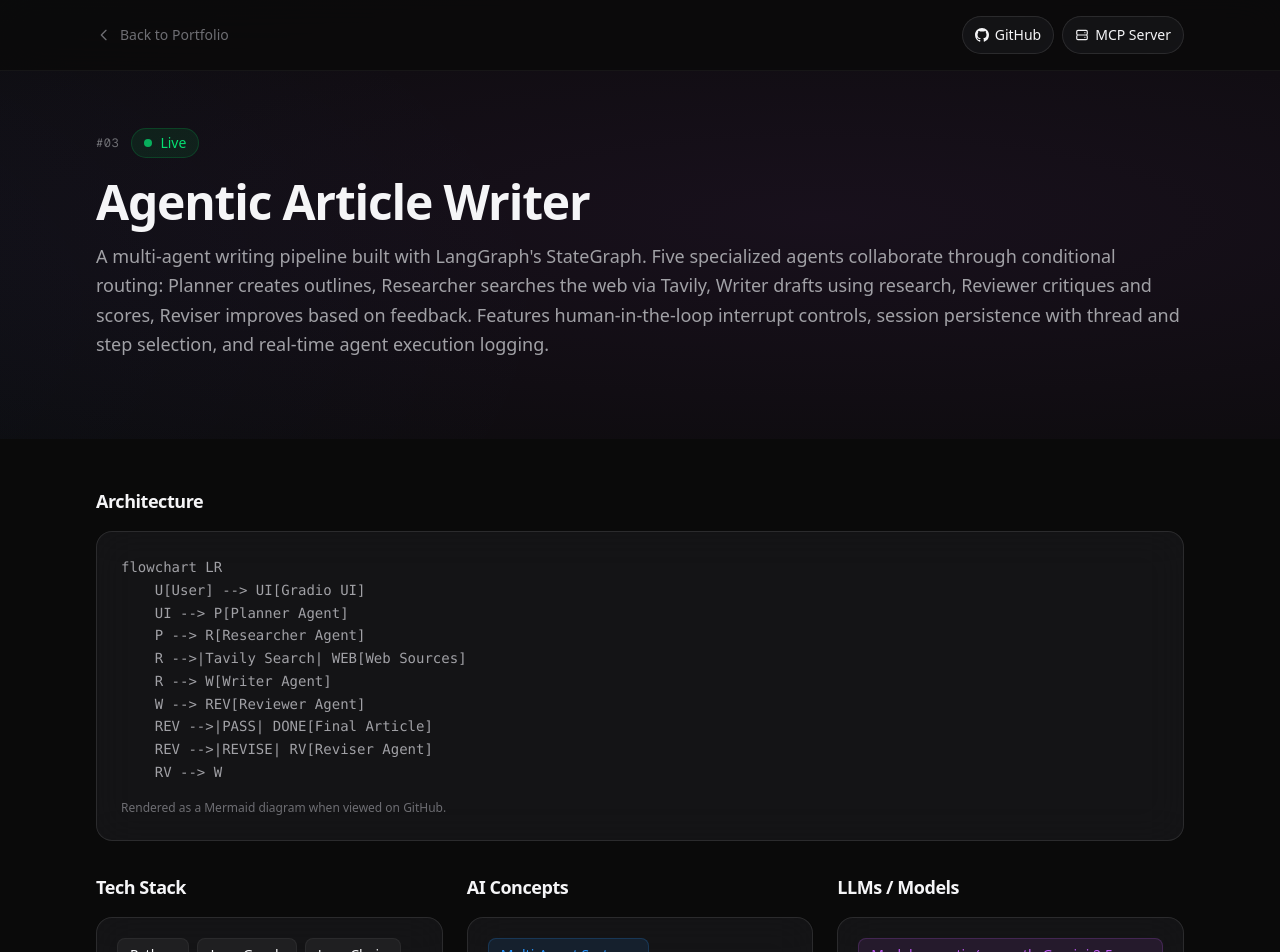
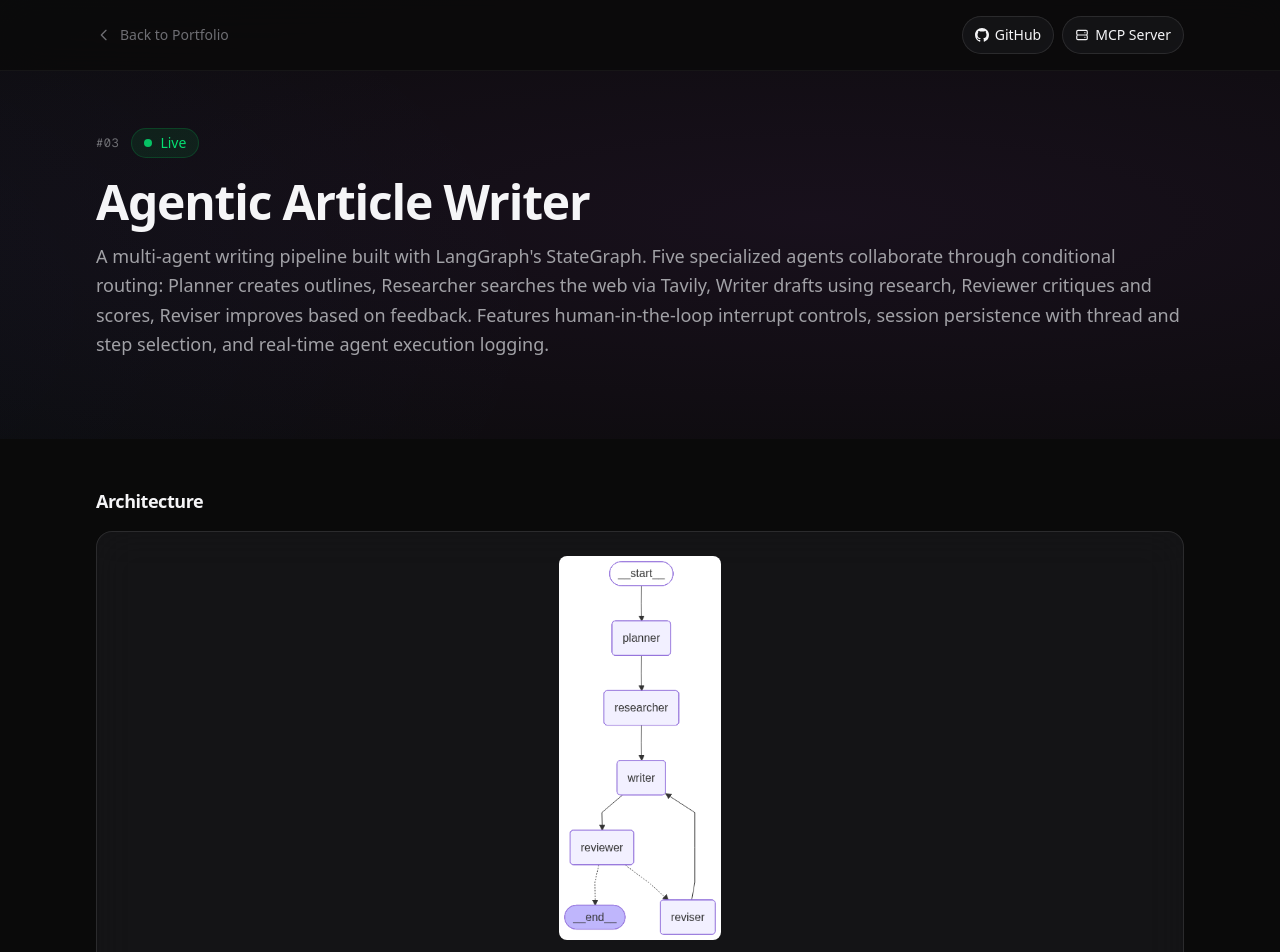
Before and after one commit to hirenpurabiya/ai-portfolio, a Next.js app in the folder site/: page /projects/agentic-article-writer in a window 1280 px wide. Shown: the top 952 px of the page. Built offline with nearby package versions, Linux system fonts and the light colour scheme.

Commit message:
Add agent graph image to agentic article writer project page

```diff
--- a/site/src/app/projects/[id]/page.tsx
+++ b/site/src/app/projects/[id]/page.tsx
@@ -175,12 +175,18 @@ export default async function ProjectPage({ params }: { params: Promise<{ id: st
       <div className="w-full max-w-full mx-auto px-4 sm:px-8 lg:px-16 xl:px-24 py-12 min-w-0">
         {/* Architecture */}
         <SectionCard title="Architecture">
+          {project.architectureImage && (
+            <div className="flex justify-center mb-6">
+              <img
+                src={project.architectureImage}
+                alt={`${project.title} Architecture`}
+                className="max-h-96 rounded-lg"
+              />
+            </div>
+          )}
           <pre className="text-sm text-text-secondary font-mono overflow-x-auto leading-relaxed">
             <code>{project.architecture}</code>
           </pre>
-          <p className="text-text-tertiary text-xs mt-4">
-            Rendered as a Mermaid diagram when viewed on GitHub.
-          </p>
         </SectionCard>
 
         {/* Tech Stack + AI Concepts + LLMs in a grid */}
--- a/site/src/data/projects.ts
+++ b/site/src/data/projects.ts
@@ -12,6 +12,7 @@ export interface Project {
   aiConcepts: string[];
   llms: string[];
   architecture: string; // mermaid diagram code
+  architectureImage?: string; // path to architecture diagram image
   highlights: string[];
 }
 
@@ -169,6 +170,7 @@ export const projects: Project[] = [
     REV -->|PASS| DONE[Final Article]
     REV -->|REVISE| RV[Reviser Agent]
     RV --> W`,
+    architectureImage: "/images/projects/agentic-article-writer-graph.png",
     highlights: [
       "5-agent LangGraph pipeline: Planner, Researcher, Writer, Reviewer, Reviser with conditional edges",
       "Human-in-the-loop: interrupt after any node, review state, then continue",
```
Also changed, not shown: site/public/images/projects/agentic-article-writer-graph.png (added).
